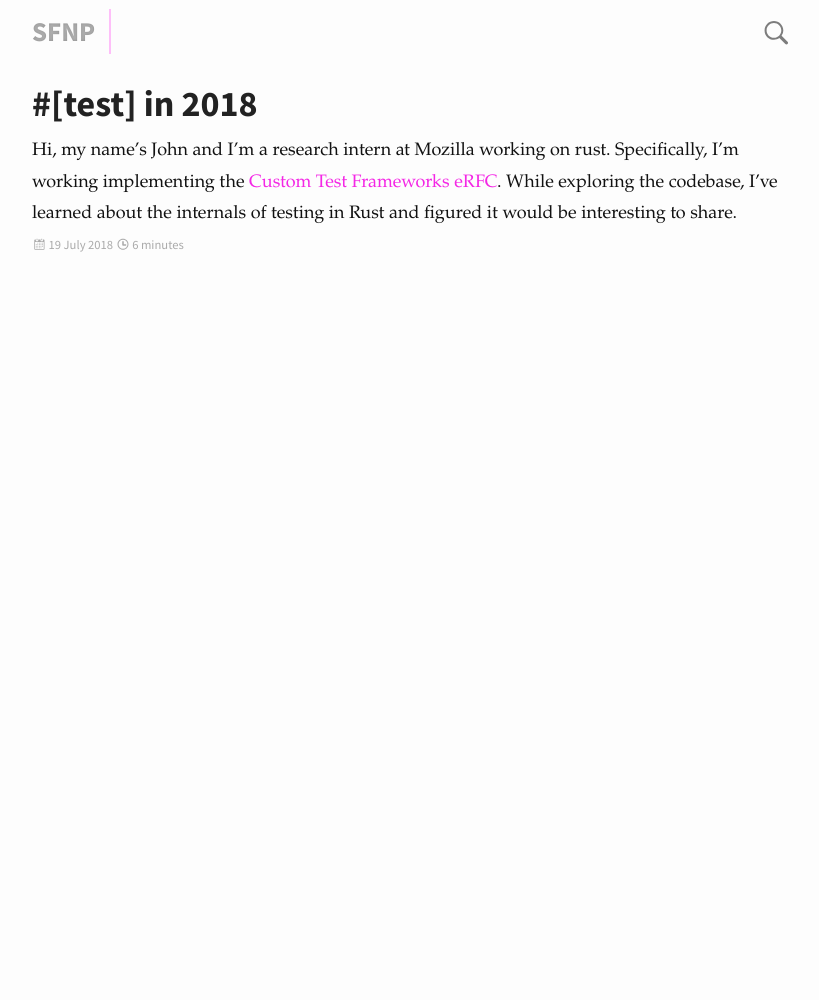
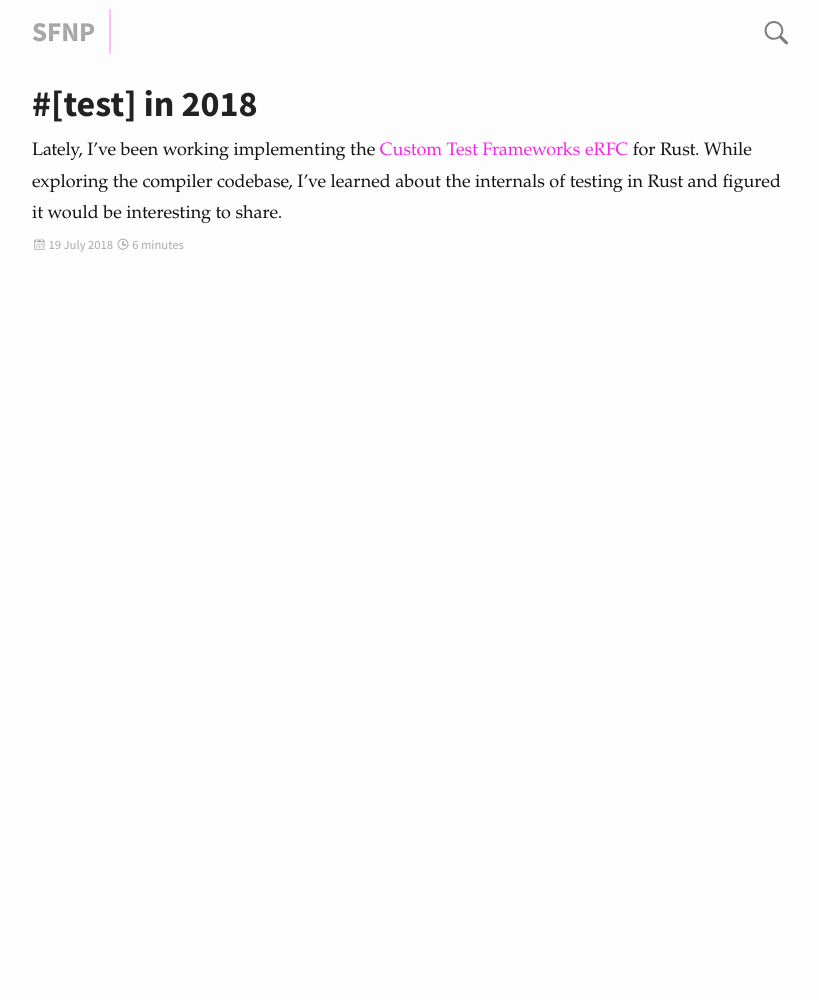
Before and after one commit to djrenren/blog, a Jekyll site: the page docs/index.html, which Jekyll copies as it is, in a window 1280 px wide. Shown: the whole page, without its empty margins (228-1047 px from the left). Built offline with Jekyll 4.4.1, drawn with Linux system fonts in a browser that asks for light colours; some web fonts are replaced; comment, search, counter and statistics services are not loaded.

Commit message:
Reword some intro

```diff
--- a/docs/index.html
+++ b/docs/index.html
@@ -39,9 +39,8 @@
 
 <div class="entry" href="#">
     <h1 class="title head-text"><a href="/rust/testing/2018/07/19/test-in-2018.html">#[test] in 2018</a></h1>
-    <p>Hi, my name’s John and I’m a research intern at Mozilla working on rust.
-Specifically, I’m working implementing the <a href="https://github.com/rust-lang/rfcs/blob/master/text/2318-custom-test-frameworks.md">Custom Test Frameworks eRFC</a>.
-While exploring the codebase, I’ve learned about the internals of testing in Rust
+    <p>Lately, I’ve been working implementing the <a href="https://github.com/rust-lang/rfcs/blob/master/text/2318-custom-test-frameworks.md">Custom Test Frameworks eRFC</a> for Rust.
+While exploring the compiler codebase, I’ve learned about the internals of testing in Rust
 and figured it would be interesting to share.</p>
 
 
--- a/docs/rust/testing/2018/07/19/test-in-2018.html
+++ b/docs/rust/testing/2018/07/19/test-in-2018.html
@@ -37,9 +37,8 @@
 
     <div class="center-col padded main">
     <h1 style="text-align: center">#[test] in 2018</h1>
-<p>Hi, my name’s John and I’m a research intern at Mozilla working on rust.
-Specifically, I’m working implementing the <a href="https://github.com/rust-lang/rfcs/blob/master/text/2318-custom-test-frameworks.md">Custom Test Frameworks eRFC</a>.
-While exploring the codebase, I’ve learned about the internals of testing in Rust
+<p>Lately, I’ve been working implementing the <a href="https://github.com/rust-lang/rfcs/blob/master/text/2318-custom-test-frameworks.md">Custom Test Frameworks eRFC</a> for Rust.
+While exploring the compiler codebase, I’ve learned about the internals of testing in Rust
 and figured it would be interesting to share.</p>
 
 <h3 id="the-test-attribute">The <code class="highlighter-rouge">#[test]</code> attribute</h3>
```
Also changed, not shown: _posts/2018-07-19-test-in-2018.md (+2 -4 lines), docs/feed.xml (+3 -4 lines).
